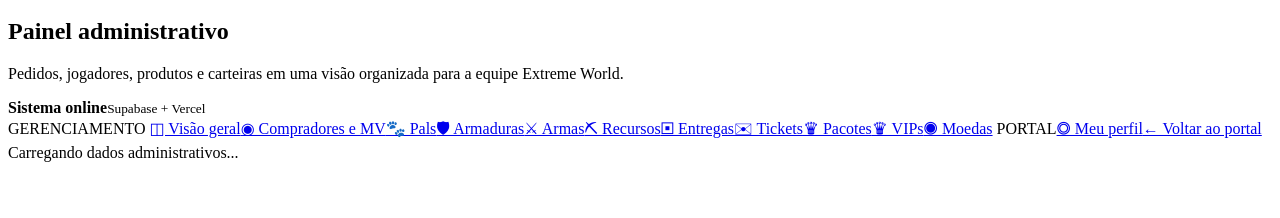
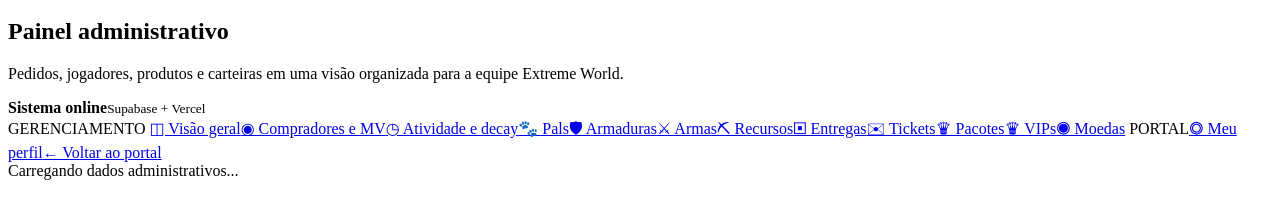
Before and after one commit to xfcvw/extreme-world-palworld, a website with bundled scripts: page admin.html in a window 1280 px wide. Shown: the part 82-300 px from the top of the page. Built offline with nearby package versions, Linux system fonts and the light colour scheme; a script that the page names is missing.

Commit message:
Adiciona controle de atividade e decay dos jogadores

```diff
--- a/admin.html
+++ b/admin.html
@@ -27,7 +27,7 @@
     <div class="admin-layout">
       <aside class="admin-sidebar">
         <span class="admin-side-title">GERENCIAMENTO</span>
-        <a class="active" href="#admin-root">◫ Visão geral</a><a href="#buyers">◉ Compradores e MV</a><a href="#catalog-pals">🐾 Pals</a><a href="#catalog-armor">🛡 Armaduras</a><a href="#catalog-weapons">⚔ Armas</a><a href="#catalog-resources">⛏ Recursos</a><a href="#deliveries">▣ Entregas</a><a href="#tickets">✉ Tickets</a><a href="/#pacotes">♛ Pacotes</a><a href="/#vips">♛ VIPs</a><a href="/#moedas">◉ Moedas</a>
+        <a class="active" href="#admin-root">◫ Visão geral</a><a href="#buyers">◉ Compradores e MV</a><a href="#player-activity">◷ Atividade e decay</a><a href="#catalog-pals">🐾 Pals</a><a href="#catalog-armor">🛡 Armaduras</a><a href="#catalog-weapons">⚔ Armas</a><a href="#catalog-resources">⛏ Recursos</a><a href="#deliveries">▣ Entregas</a><a href="#tickets">✉ Tickets</a><a href="/#pacotes">♛ Pacotes</a><a href="/#vips">♛ VIPs</a><a href="/#moedas">◉ Moedas</a>
         <span class="admin-side-title">PORTAL</span><a href="/perfil.html">◎ Meu perfil</a><a href="/">← Voltar ao portal</a>
       </aside>
       <section id="admin-root" class="admin-content"><div class="admin-loading">Carregando dados administrativos...</div></section>
```
